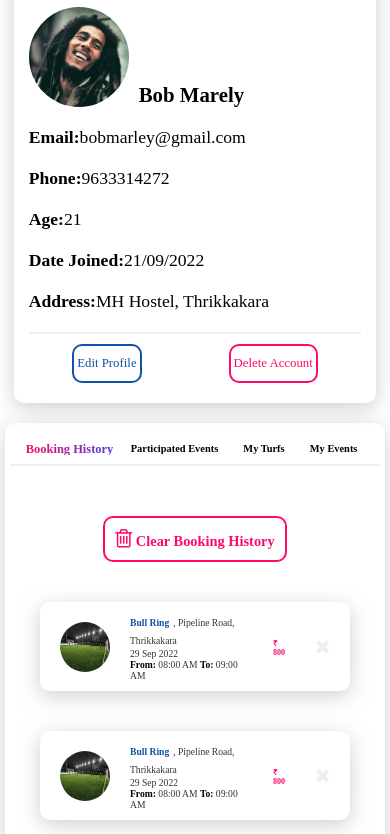
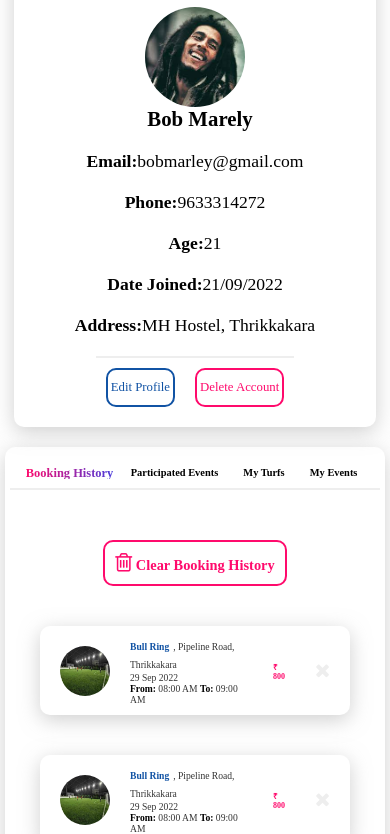
Before and after one commit to Chisa2001/turf-project, a plain HTML site: page routes/account/index.html in a window 390 px wide. Shown: the part 78-912 px from the top of the page. Drawn offline with Linux system fonts and the light colour scheme; a web font is replaced by a local one.

Commit message:
account page - responsive

```diff
--- a/styles/account.css
+++ b/styles/account.css
@@ -404,11 +404,19 @@ body {
     .leftContainer {
         width: 95%;
         flex: 1;
+        justify-content: center;
+        align-items: center;
         margin-bottom: 20px;
         margin-right: 0;
         margin-left: 0;
         padding-left: 15px;
         padding-right: 15px;
+    }
+
+    .profile-card {
+        flex-direction: column;
+        justify-content: center;
+        align-items: center;
     }
 
     .rightContainer {
@@ -422,6 +430,10 @@ body {
 
     .clear-booking {
         align-self: center;
+    }
+
+    .option {
+        margin: 0 10px;
     }
 }
 
```
